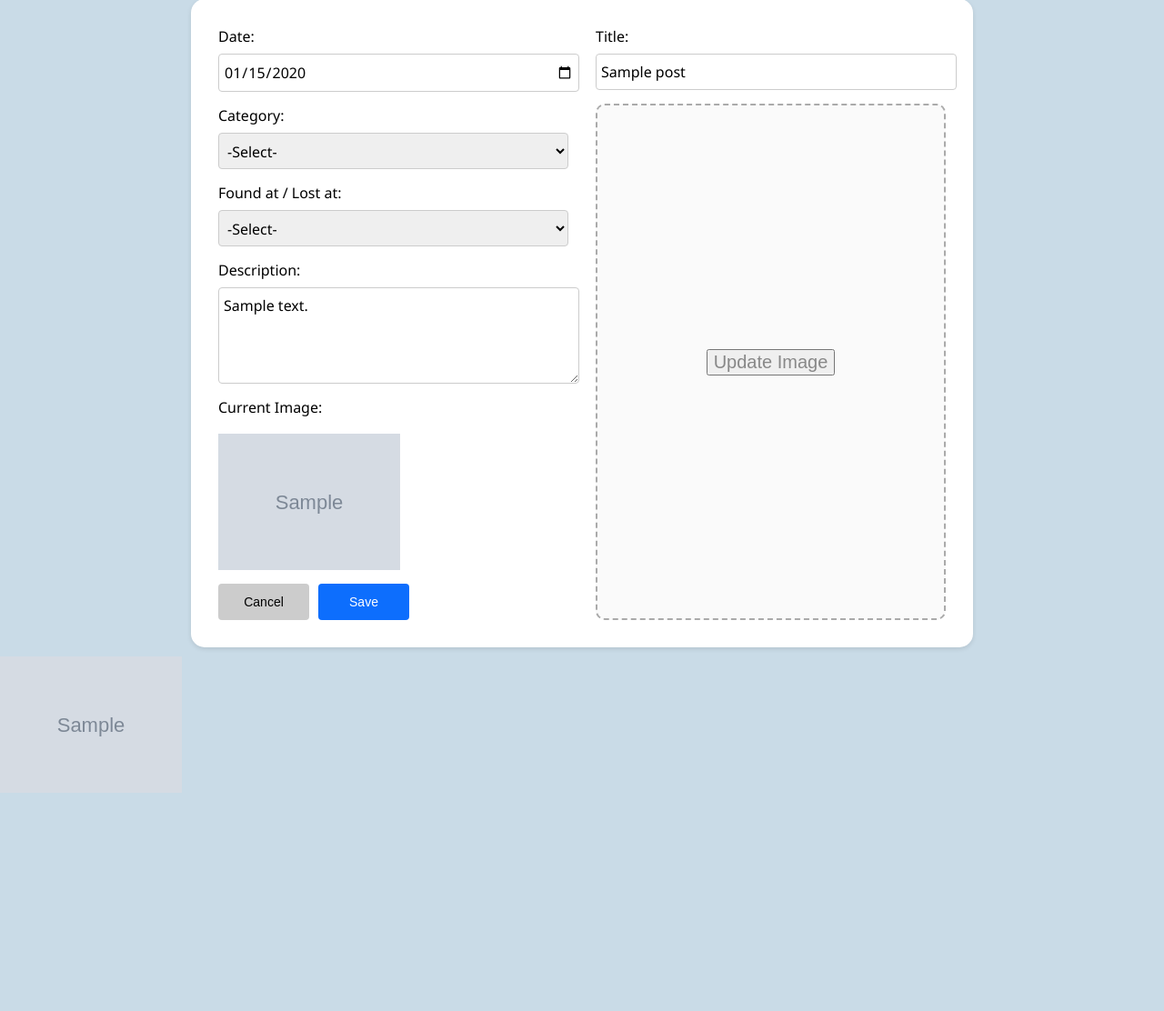
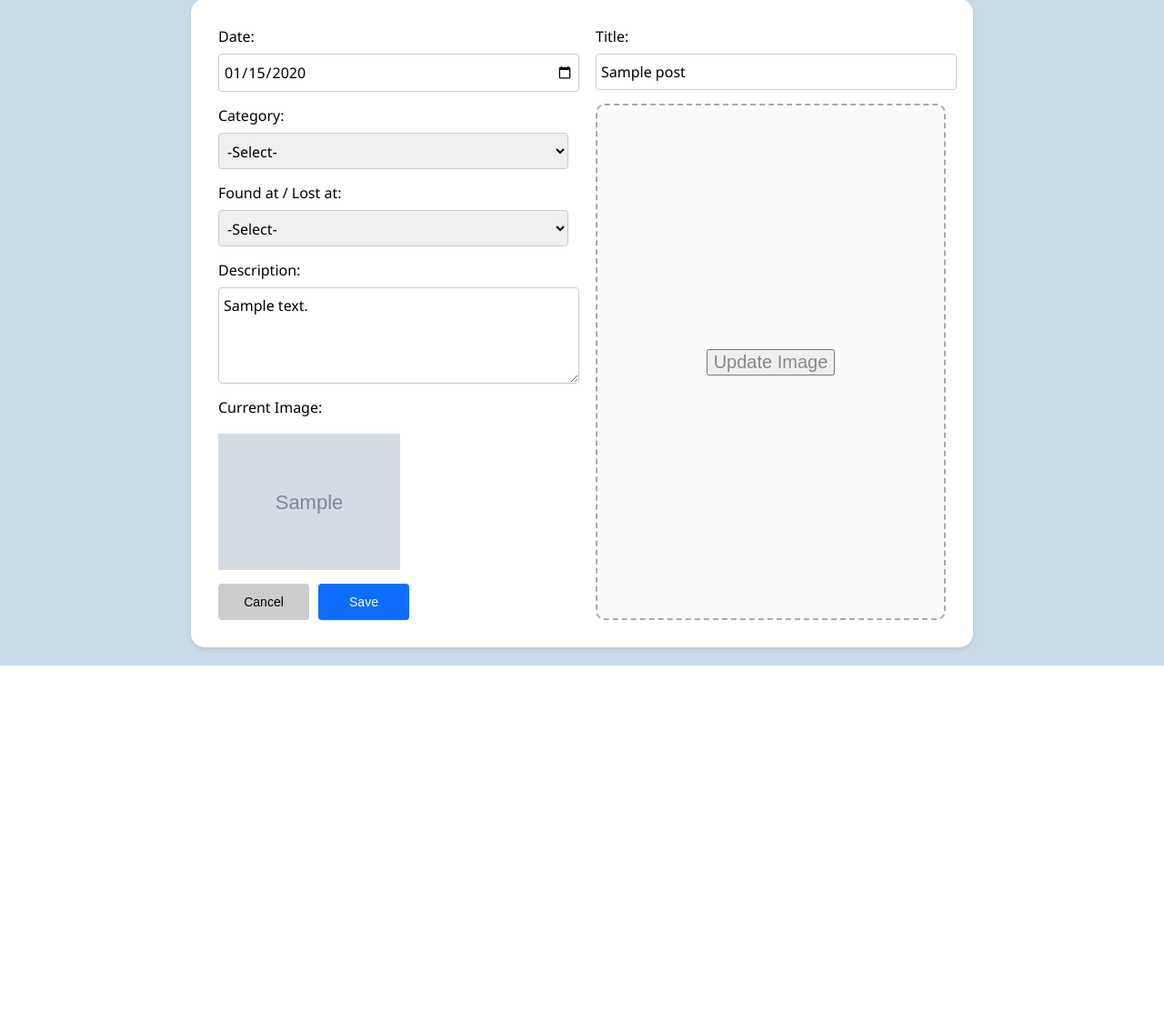
Before and after one commit to Juxnn02/LostAndFound, a Flask app: template templates/edit_listing.html in a window 1280 px wide. Shown: the part 88-1200 px from the top of the page at 91% size. After the commit the page ends 820 px from the top, so only its background shows below. Run offline with Flask 3, Linux system fonts and the light colour scheme; the template is opened without the code that fills it: values that come from a table or form of the project are taken from there, others are empty; tables that the repository leaves empty hold one stand-in row (values such as "Sample post"); grey boxes marked "Sample" are stand-in pictures.

Commit message:
Update edit_listing.html

```diff
--- a/templates/edit_listing.html
+++ b/templates/edit_listing.html
@@ -72,14 +72,11 @@
                 <input type="file" id="listing-image" accept="image/*" class="image-upload-input" title="Select image file">
             </div>
             <div class="form-group" id="new-image-preview-container" style="display:none;">
-                <label>Updated Image preview:</label>
                 <img id="image-preview" scr"" alt="Updated Image
-                Preview" style="max-width: 200px; display: block: margin-top:10px;">
+                Preview" style="max-width: 1px; display: block: margin-top:1px;">
             </div>
         </div>
     </form>
-    <input  type="file" id="listing-image" accept="image/*" class="image-upload-input"/>
-    <img id="image-preview" src="{{ post.image_url }}" alt=Image Preview" style="max-width: 200px; display:block; margin-top: 10px;">
 
     <script>
         document.getElementById('listing-image').addEventListener('change', function() {
```
